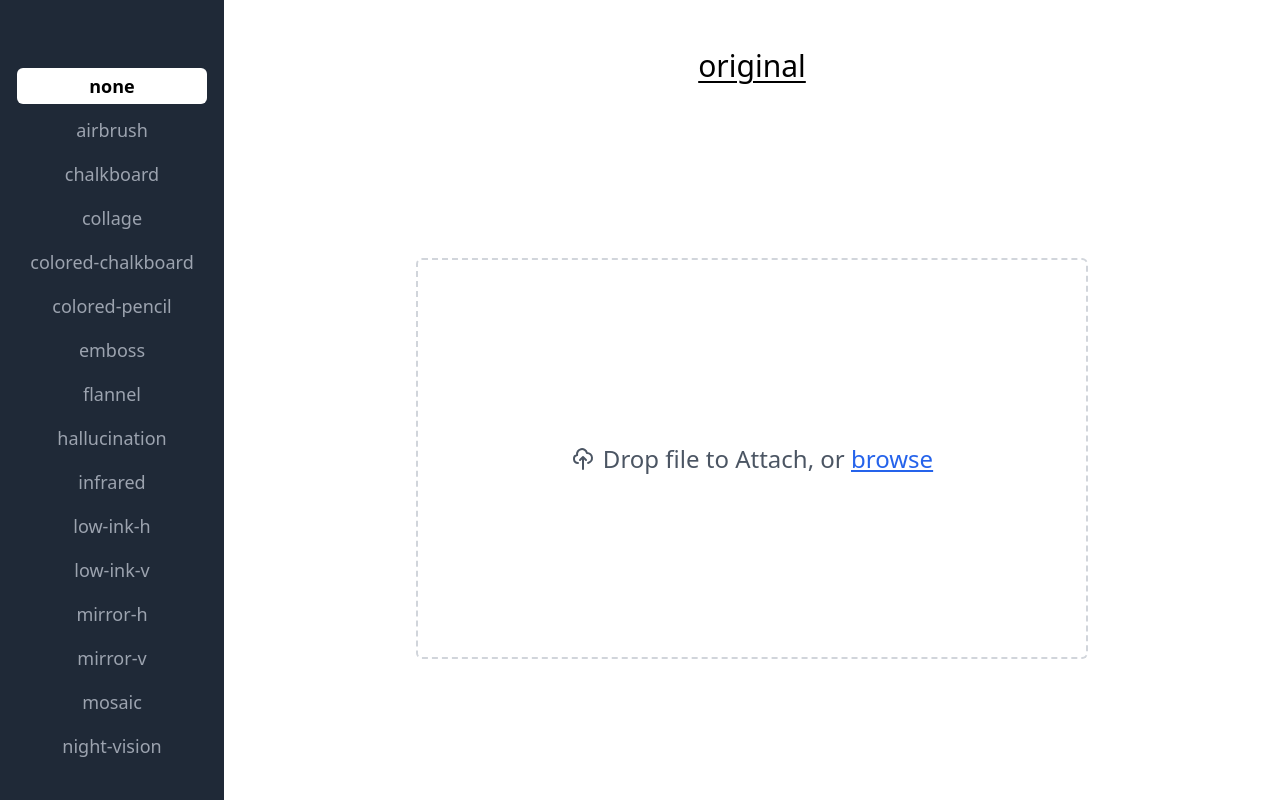
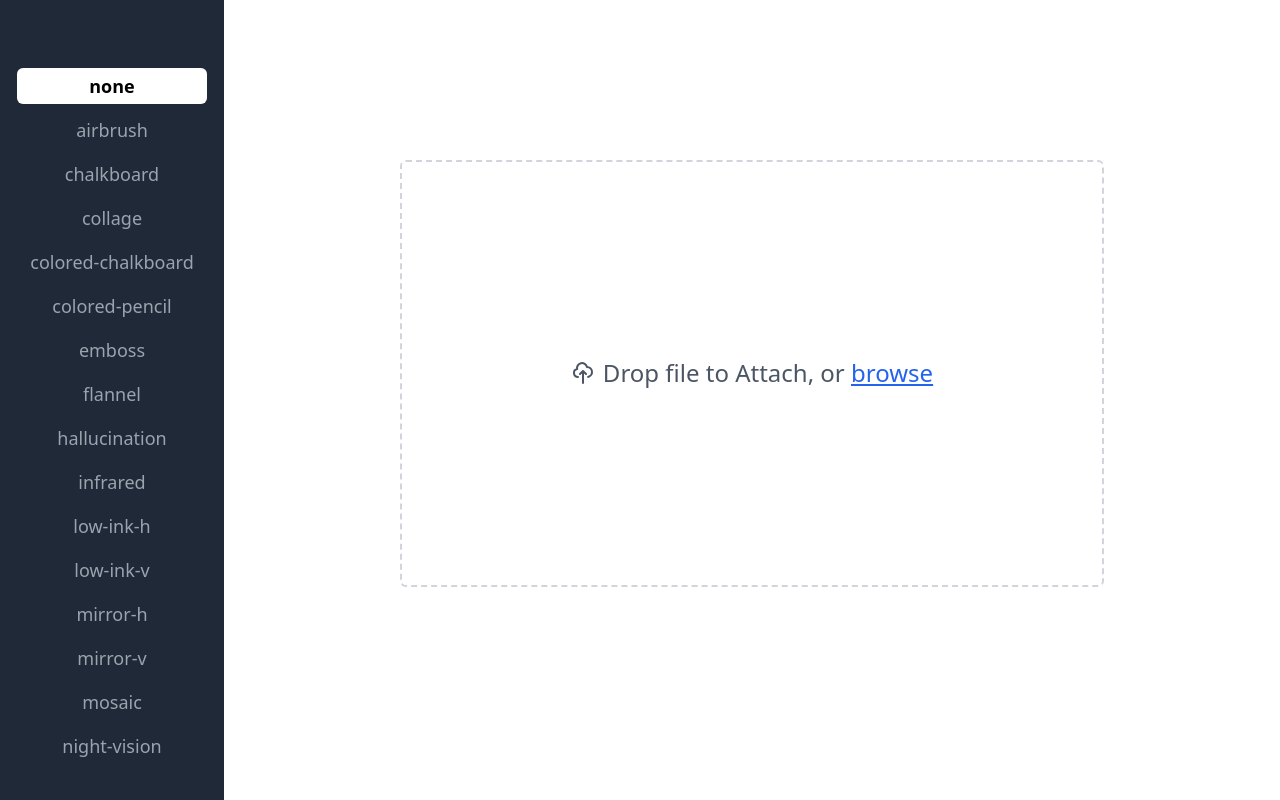
Before and after one commit to cdrani/swathe, a SvelteKit app: page / in a window 1280 px wide. Built offline with nearby package versions, Linux system fonts and the light colour scheme.

Commit message:
routes: integrate Gallery & Preview views in page

```diff
--- a/src/routes/+page.svelte
+++ b/src/routes/+page.svelte
@@ -1,49 +1,28 @@
 <script lang="ts">
     import '../app.css'
 
+    import { view } from '../stores/view'
     import { imageURL } from '../stores/image'
     import { selection } from '../stores/effect'
+
+    import Gallery from '$lib/views/Gallery.svelte'
+    import Preview from '$lib/views/Preview.svelte'
     import Sidebar from '$lib/components/Sidebar.svelte'
     import FileUpload from '$lib/components/FileUpload.svelte'
-    import ImagePreview from '$lib/components/ImagePreview.svelte'
 </script>
 
-<div class="absolute flex w-full h-full">
+<div class="flex w-full h-dvh">
     <Sidebar />
 
-    <div
-        class="relative flex-row lg:flex-col w-full h-screen justify-center items-center overflow-auto"
-    >
-        <div
-            class="flex-row md:flex-col place-content-center items-center w-full h-screen columns-1 {$imageURL
-                ? 'xl:columns-2'
-                : ''}"
-        >
-            <div class="flex-col w-full p-6 justify-between columns-1 xl:h-full">
-                <h1
-                    class="text-3xl m-6 text-center lowercase underline underline-offset-4 decoration-2 decoration-solid"
-                >
-                    Original
-                </h1>
-
-                {#if $imageURL}
-                    <ImagePreview src={$imageURL} dynamic={false} effect={$selection} />
-                {:else}
-                    <FileUpload />
-                {/if}
-            </div>
-
-            {#if $imageURL}
-                <div class="flex-col w-full p-6 justify-between columns-1 xl:h-full">
-                    <h1
-                        class="text-3xl m-6 text-center lowercase underline underline-offset-4 decoration-2 decoration-solid"
-                    >
-                        {$selection}
-                    </h1>
-
-                    <ImagePreview src={$imageURL} dynamic={true} effect={$selection} />
-                </div>
+    {#if !$imageURL}
+        <FileUpload />
+    {:else}
+        <div class="flex w-11/12 h-full overflow-y-auto lg:place-content-center">
+            {#if $view == 'gallery'}
+                <Gallery src={$imageURL} />
+            {:else}
+                <Preview src={$imageURL} effect={$selection} />
             {/if}
         </div>
-    </div>
+    {/if}
 </div>
```
